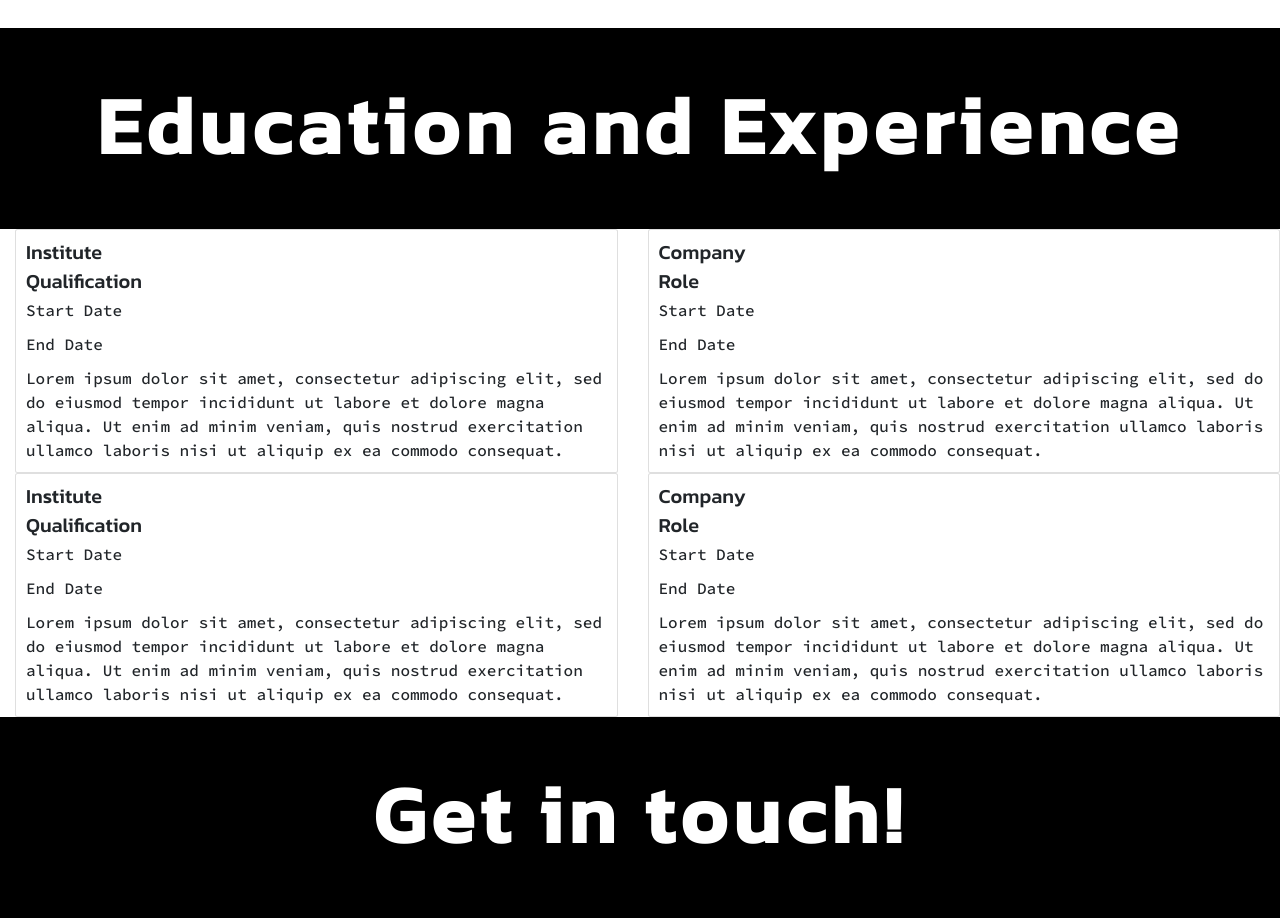
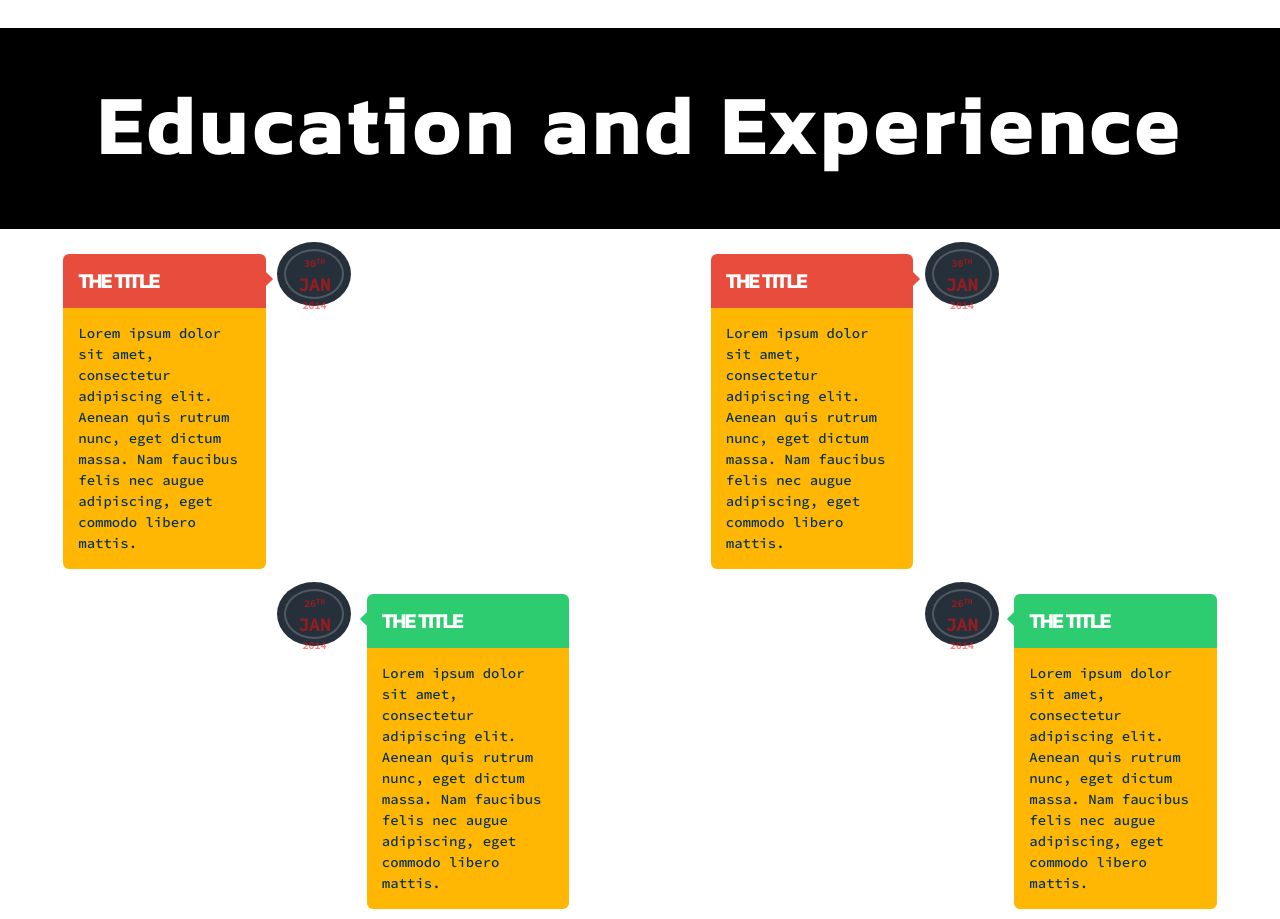
Before and after one commit to AlexAntony3/AlexDevPath, a Django app: page / in a window 1280 px wide. Shown: the part 2629-3548 px from the top of the page. Run offline with Django 3.2, Linux system fonts and the light colour scheme; grey boxes are pictures that could not be loaded.

Commit message:
feat: create a prototype timeline for education and experiences

```diff
--- a/static/css/style.css
+++ b/static/css/style.css
@@ -1,11 +1,11 @@
 @import url('https://fonts.googleapis.com/css2?family=Kanit:wght@500&family=Open+Sans:wght@300&family=Rubik:wght@500&family=Source+Code+Pro:wght@500&display=swap');
 
 :root {
-    --orange-background:#fb8500;
-    --blue-background:#023047;
-    --light-blue:#8ECAE6;
-    --medium-blue:#219EBC;
-    --light-yellow:#FFB703;
+    --orange-background: #fb8500;
+    --blue-background: #023047;
+    --light-blue: #8ECAE6;
+    --medium-blue: #219EBC;
+    --light-yellow: #FFB703;
 }
 
 html {
@@ -35,7 +35,9 @@ h2 {
     font-weight: 600;
 }
 
-h3, h4, h5 {
+h3,
+h4,
+h5 {
     font-size: 2rem;
     font-weight: 400;
 }
@@ -43,7 +45,7 @@ h3, h4, h5 {
 /* Home Page */
 .home-background {
     background: var(--orange-background);
-    background: linear-gradient(139deg, rgba(251,133,0,1) 30%, rgba(255,183,3,1) 100%);
+    background: linear-gradient(139deg, rgba(251, 133, 0, 1) 30%, rgba(255, 183, 3, 1) 100%);
 }
 
 #hero-section {
@@ -101,3 +103,156 @@ h3, h4, h5 {
     width: 100%;
     height: 126.25px;
 }
+
+/* timeline */
+
+section#timeline {
+    width: 80%;
+    margin: 20px auto;
+    position: relative;
+}
+
+section#timeline:before {
+    content: '';
+    display: block;
+    position: absolute;
+    left: 50%;
+    top: 0;
+    margin: 0 0 0 -1px;
+    width: 2px;
+    height: 100%;
+    background: rgba(255, 255, 255, 0.2);
+}
+
+section#timeline article {
+    width: 100%;
+    margin: 0 0 20px 0;
+    position: relative;
+}
+
+section#timeline article:after {
+    content: '';
+    display: block;
+    clear: both;
+}
+
+section#timeline article div.inner {
+    width: 40%;
+    float: left;
+    margin: 5px 0 0 0;
+    border-radius: 6px;
+}
+
+section#timeline article div.inner span.date {
+    display: block;
+    width: 60px;
+    height: 50px;
+    padding: 5px 0;
+    position: absolute;
+    top: 0;
+    left: 50%;
+    margin: 0 0 0 -32px;
+    border-radius: 100%;
+    font-size: 12px;
+    font-weight: 900;
+    text-transform: uppercase;
+    background: #25303B;
+    color: rgba(255, 10, 10, 0.5);
+    border: 2px solid rgba(255, 255, 255, 0.2);
+    box-shadow: 0 0 0 7px #25303B;
+}
+
+section#timeline article div.inner span.date span {
+    display: block;
+    text-align: center;
+}
+
+section#timeline article div.inner span.date span.day {
+    font-size: 10px;
+}
+
+section#timeline article div.inner span.date span.month {
+    font-size: 18px;
+}
+
+section#timeline article div.inner span.date span.year {
+    font-size: 10px;
+}
+
+section#timeline article div.inner h2 {
+    padding: 15px;
+    margin: 0;
+    color: #fff;
+    font-size: 20px;
+    text-transform: uppercase;
+    letter-spacing: -1px;
+    border-radius: 6px 6px 0 0;
+    position: relative;
+}
+
+section#timeline article div.inner h2:after {
+    content: '';
+    position: absolute;
+    top: 20px;
+    right: -5px;
+    width: 10px;
+    height: 10px;
+    -webkit-transform: rotate(-45deg);
+}
+
+section#timeline article div.inner p {
+    padding: 15px;
+    margin: 0;
+    font-size: 14px;
+    background: var(--light-yellow);
+    color: var(--blue-background);
+    border-radius: 0 0 6px 6px;
+}
+
+section#timeline article:nth-child(2n+2) div.inner {
+    float: right;
+}
+
+section#timeline article:nth-child(2n+2) div.inner h2:after {
+    left: -5px;
+}
+
+section#timeline article:nth-child(1) div.inner h2 {
+    background: #e74c3c;
+}
+
+section#timeline article:nth-child(1) div.inner h2:after {
+    background: #e74c3c;
+}
+
+section#timeline article:nth-child(2) div.inner h2 {
+    background: #2ecc71;
+}
+
+section#timeline article:nth-child(2) div.inner h2:after {
+    background: #2ecc71;
+}
+
+section#timeline article:nth-child(3) div.inner h2 {
+    background: #e67e22;
+}
+
+section#timeline article:nth-child(3) div.inner h2:after {
+    background: #e67e22;
+}
+
+section#timeline article:nth-child(4) div.inner h2 {
+    background: #1abc9c;
+}
+
+section#timeline article:nth-child(4) div.inner h2:after {
+    background: #1abc9c;
+}
+
+section#timeline article:nth-child(5) div.inner h2 {
+    background: #9b59b6;
+}
+
+section#timeline article:nth-child(5) div.inner h2:after {
+    background: #9b59b6;
+}
--- a/templates/components/education.html
+++ b/templates/components/education.html
@@ -1,37 +1,62 @@
-
-<div class="container">
-    <div class="row">
-        <div class="col">
-            <div class="card">
-                <div class="card-body">
-                    <h4>Institute</h4>
-                    <h3 class="card-title">Qualification</h3>
-                    <p class="card-text">Start Date</p>
-                    <p class="card-text">End Date</p>
-                    <p class="card-text">Lorem ipsum dolor sit amet, consectetur adipiscing elit, sed do eiusmod tempor
-                        incididunt ut labore et dolore magna aliqua. Ut enim ad minim veniam, quis nostrud exercitation
-                        ullamco
-                        laboris nisi ut aliquip ex ea commodo consequat.
-                    </p>
-                </div>
-            </div>
-
-
-            <div class="card">
-                <div class="card-body">
-                    <h4>Institute</h4>
-                    <h3 class="card-title">Qualification</h3>
-                    <p class="card-text">Start Date</p>
-                    <p class="card-text">End Date</p>
-                    <p class="card-text">Lorem ipsum dolor sit amet, consectetur adipiscing elit, sed do eiusmod
-                        tempor
-                        incididunt ut labore et dolore magna aliqua. Ut enim ad minim veniam, quis nostrud
-                        exercitation
-                        ullamco
-                        laboris nisi ut aliquip ex ea commodo consequat.
-                    </p>
-                </div>
-            </div>
+<section id="timeline">
+    <article>
+        <div class="inner">
+            <span class="date">
+                <span class="day">30<sup>th</sup></span>
+                <span class="month">Jan</span>
+                <span class="year">2014</span>
+            </span>
+            <h2>The Title</h2>
+            <p>Lorem ipsum dolor sit amet, consectetur adipiscing elit. Aenean quis rutrum nunc, eget dictum massa. Nam
+                faucibus felis nec augue adipiscing, eget commodo libero mattis.</p>
         </div>
-    </div>
-</div>
+    </article>
+    <article>
+        <div class="inner">
+            <span class="date">
+                <span class="day">26<sup>th</sup></span>
+                <span class="month">Jan</span>
+                <span class="year">2014</span>
+            </span>
+            <h2>The Title</h2>
+            <p>Lorem ipsum dolor sit amet, consectetur adipiscing elit. Aenean quis rutrum nunc, eget dictum massa. Nam
+                faucibus felis nec augue adipiscing, eget commodo libero mattis.</p>
+        </div>
+    </article>
+    <article>
+        <div class="inner">
+            <span class="date">
+                <span class="day">26<sup>th</sup></span>
+                <span class="month">Jan</span>
+                <span class="year">2014</span>
+            </span>
+            <h2>The Title</h2>
+            <p>Lorem ipsum dolor sit amet, consectetur adipiscing elit. Aenean quis rutrum nunc, eget dictum massa. Nam
+                faucibus felis nec augue adipiscing, eget commodo libero mattis.</p>
+        </div>
+    </article>
+    <article>
+        <div class="inner">
+            <span class="date">
+                <span class="day">26<sup>th</sup></span>
+                <span class="month">Jan</span>
+                <span class="year">2014</span>
+            </span>
+            <h2>The Title</h2>
+            <p>Lorem ipsum dolor sit amet, consectetur adipiscing elit. Aenean quis rutrum nunc, eget dictum massa. Nam
+                faucibus felis nec augue adipiscing, eget commodo libero mattis.</p>
+        </div>
+    </article>
+    <article>
+        <div class="inner">
+            <span class="date">
+                <span class="day">26<sup>th</sup></span>
+                <span class="month">Jan</span>
+                <span class="year">2014</span>
+            </span>
+            <h2>The Title</h2>
+            <p>Lorem ipsum dolor sit amet, consectetur adipiscing elit. Aenean quis rutrum nunc, eget dictum massa. Nam
+                faucibus felis nec augue adipiscing, eget commodo libero mattis.</p>
+        </div>
+    </article>
+</section>
--- a/templates/components/experience.html
+++ b/templates/components/experience.html
@@ -1,24 +1,62 @@
-<div class="card">
-    <div class="card-body">
-        <h4>Company</h4>
-        <h3 class="card-title">Role</h3>
-        <p class="card-text">Start Date</p>
-        <p class="card-text">End Date</p>
-        <p class="card-text">Lorem ipsum dolor sit amet, consectetur adipiscing elit, sed do eiusmod tempor
-            incididunt ut labore et dolore magna aliqua. Ut enim ad minim veniam, quis nostrud exercitation ullamco
-            laboris nisi ut aliquip ex ea commodo consequat.
-        </p>
-    </div>
-</div>
-<div class="card">
-    <div class="card-body">
-        <h4>Company</h4>
-        <h3 class="card-title">Role</h3>
-        <p class="card-text">Start Date</p>
-        <p class="card-text">End Date</p>
-        <p class="card-text">Lorem ipsum dolor sit amet, consectetur adipiscing elit, sed do eiusmod tempor
-            incididunt ut labore et dolore magna aliqua. Ut enim ad minim veniam, quis nostrud exercitation ullamco
-            laboris nisi ut aliquip ex ea commodo consequat.
-        </p>
-    </div>
-</div>
+<section id="timeline">
+    <article>
+        <div class="inner">
+            <span class="date">
+                <span class="day">30<sup>th</sup></span>
+                <span class="month">Jan</span>
+                <span class="year">2014</span>
+            </span>
+            <h2>The Title</h2>
+            <p>Lorem ipsum dolor sit amet, consectetur adipiscing elit. Aenean quis rutrum nunc, eget dictum massa. Nam
+                faucibus felis nec augue adipiscing, eget commodo libero mattis.</p>
+        </div>
+    </article>
+    <article>
+        <div class="inner">
+            <span class="date">
+                <span class="day">26<sup>th</sup></span>
+                <span class="month">Jan</span>
+                <span class="year">2014</span>
+            </span>
+            <h2>The Title</h2>
+            <p>Lorem ipsum dolor sit amet, consectetur adipiscing elit. Aenean quis rutrum nunc, eget dictum massa. Nam
+                faucibus felis nec augue adipiscing, eget commodo libero mattis.</p>
+        </div>
+    </article>
+    <article>
+        <div class="inner">
+            <span class="date">
+                <span class="day">26<sup>th</sup></span>
+                <span class="month">Jan</span>
+                <span class="year">2014</span>
+            </span>
+            <h2>The Title</h2>
+            <p>Lorem ipsum dolor sit amet, consectetur adipiscing elit. Aenean quis rutrum nunc, eget dictum massa. Nam
+                faucibus felis nec augue adipiscing, eget commodo libero mattis.</p>
+        </div>
+    </article>
+    <article>
+        <div class="inner">
+            <span class="date">
+                <span class="day">26<sup>th</sup></span>
+                <span class="month">Jan</span>
+                <span class="year">2014</span>
+            </span>
+            <h2>The Title</h2>
+            <p>Lorem ipsum dolor sit amet, consectetur adipiscing elit. Aenean quis rutrum nunc, eget dictum massa. Nam
+                faucibus felis nec augue adipiscing, eget commodo libero mattis.</p>
+        </div>
+    </article>
+    <article>
+        <div class="inner">
+            <span class="date">
+                <span class="day">26<sup>th</sup></span>
+                <span class="month">Jan</span>
+                <span class="year">2014</span>
+            </span>
+            <h2>The Title</h2>
+            <p>Lorem ipsum dolor sit amet, consectetur adipiscing elit. Aenean quis rutrum nunc, eget dictum massa. Nam
+                faucibus felis nec augue adipiscing, eget commodo libero mattis.</p>
+        </div>
+    </article>
+</section>
```
